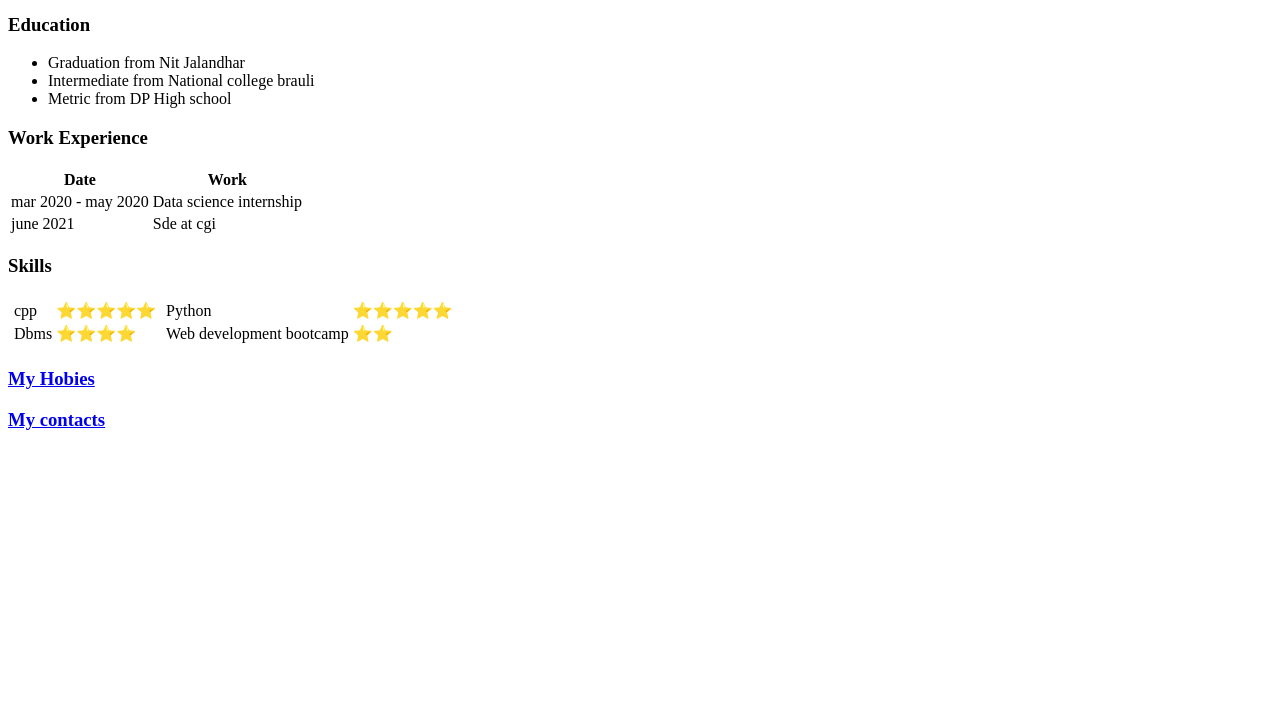
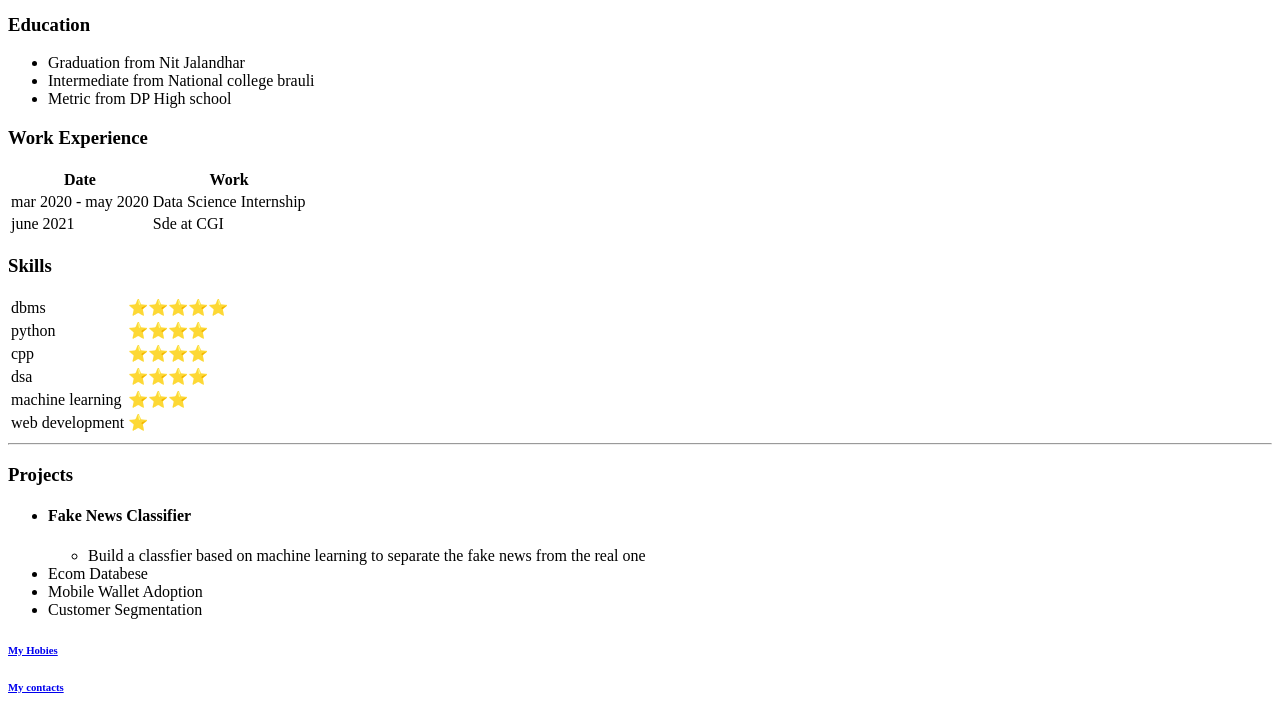
Before and after one commit to pankajknitj/cv, a plain HTML site: page index.html in a window 1280 px wide. Shown: the part 333-1050 px from the top of the page. Before the commit the page ends 800 px from the top, so only its background shows below. Drawn offline with Linux system fonts and the light colour scheme.

Commit message:
preliminary modification

```diff
--- a/index.html
+++ b/index.html
@@ -37,48 +37,54 @@
     <tbody>
       <tr>
         <td>mar 2020 - may 2020</td>
-        <td>Data science internship</td>
+        <td>Data Science Internship</td>
       </tr>
       <tr>
         <td>june 2021</td>
-        <td>Sde at cgi</td>
+        <td>Sde at CGI</td>
       </tr>
     </tbody>
   </table>
   <h3>Skills</h3>
   <table>
-    <tbody>
     <tr>
-        <td>
-          <table>
-            <tr>
-              <td>cpp</td>
+      <td>dbms</td>
       <td>⭐⭐⭐⭐⭐</td>
     </tr>
     <tr>
-              <td>Dbms</td>
+      <td>python</td>
       <td>⭐⭐⭐⭐</td>
     </tr>
-          </table>
-        </td>
-        <td>
-          <table>
     <tr>
-              <td>Python</td>
-              <td>⭐⭐⭐⭐⭐</td>
+      <td>cpp</td>
+      <td>⭐⭐⭐⭐</td>
     </tr>
     <tr>
-              <td>Web development bootcamp</td>
-              <td>⭐⭐</td>
+      <td>dsa</td>
+      <td>⭐⭐⭐⭐</td>
+    </tr>
+    <tr>
+      <td>machine learning</td>
+      <td>⭐⭐⭐</td>
+    </tr>
+    <tr>
+      <td>web development</td>
+      <td>⭐</td>
     </tr>
   </table>
-        </td>
-      </tr>
-
-    </tbody>
-  </table>
-  <h3><a href="hobies.html">My Hobies</a></h3>
-  <h3><a href="contacts.html">My contacts</a></h3>
+  <hr>
+  <h3>Projects</h3>
+  <ul>
+    <li><h4>Fake News Classifier</h4></li>
+    <ul>
+      <li>Build a classfier based on machine learning to separate the fake news from the real one</li>
+    </ul>
+    <li>Ecom Databese</li>
+    <li>Mobile Wallet Adoption</li>
+    <li>Customer Segmentation</li>
+  </ul>
+  <h6><a href="hobies.html">My Hobies</a></h6>
+  <h6><a href="contacts.html">My contacts</a></h6>
 
 </body>
 
```
Also changed, not shown: contacts.html (+3 -2 lines), hobies.html (+2 -2 lines). Lines whose indentation alone changed are shown as unchanged.
